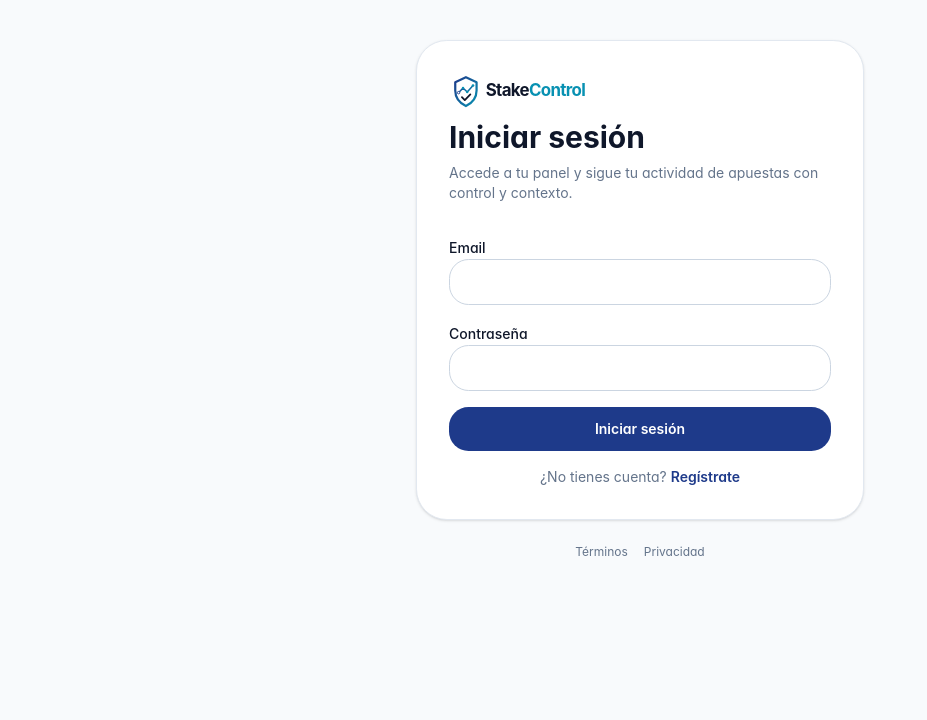
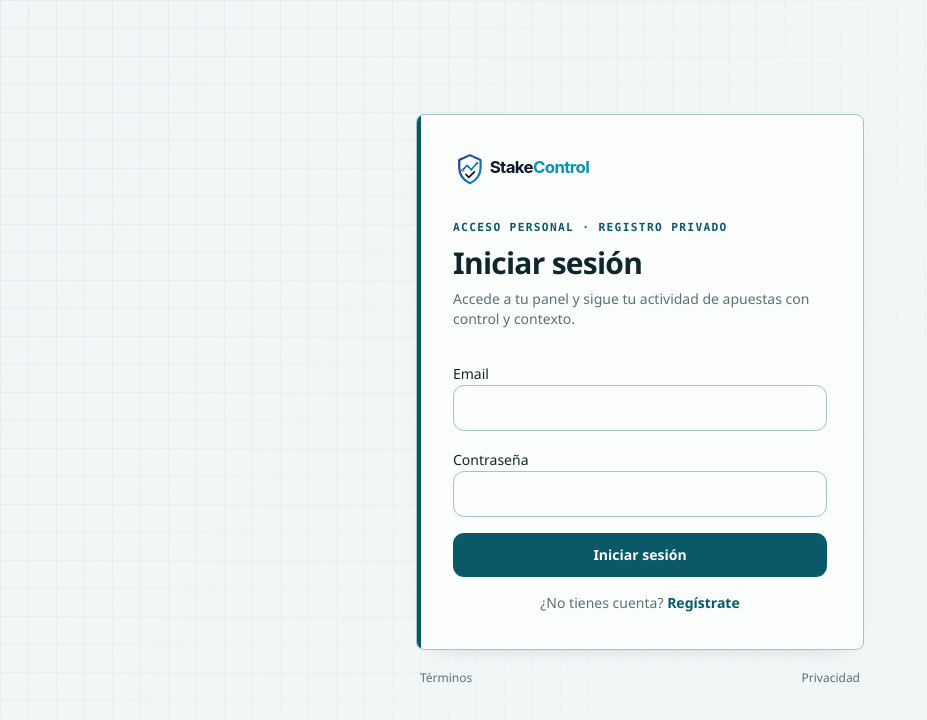
Before and after one commit to NeoAriel-code/StakeControl, a Next.js app: page /login in a window 1280 px wide. Shown: the top 720 px of the page, without its empty margins (0-927 px from the left). Built offline with nearby package versions, Linux system fonts and the light colour scheme; no server answers.

Commit message:
Refine StakeControl visual language

```diff
--- a/src/app/globals.css
+++ b/src/app/globals.css
@@ -65,39 +65,39 @@
 }
 
 :root {
-  --font-app-sans: Inter, ui-sans-serif, system-ui, -apple-system, BlinkMacSystemFont, "Segoe UI", sans-serif;
-  --font-app-mono: ui-monospace, SFMono-Regular, Menlo, Monaco, Consolas, "Liberation Mono", "Courier New", monospace;
-  --background: #f8fafc;
-  --foreground: #0f172a;
-  --card: #ffffff;
-  --card-foreground: #0f172a;
-  --popover: #ffffff;
-  --popover-foreground: #0f172a;
-  --primary: #1e3a8a;
+  --font-app-sans: "Aptos", "Segoe UI", ui-sans-serif, system-ui, sans-serif;
+  --font-app-mono: "SFMono-Regular", Consolas, "Liberation Mono", monospace;
+  --background: #f1f6f7;
+  --foreground: #10262d;
+  --card: #fcfefe;
+  --card-foreground: #10262d;
+  --popover: #fcfefe;
+  --popover-foreground: #10262d;
+  --primary: #0b5968;
   --primary-foreground: #ffffff;
-  --secondary: #0891b2;
+  --secondary: #147f90;
   --secondary-foreground: #ffffff;
-  --muted: #f1f5f9;
-  --muted-foreground: #64748b;
-  --accent: #eff6ff;
-  --accent-foreground: #1e3a8a;
+  --muted: #e5eef0;
+  --muted-foreground: #597078;
+  --accent: #dff0f1;
+  --accent-foreground: #0b5968;
   --destructive: #dc2626;
-  --border: #e2e8f0;
-  --input: #e2e8f0;
-  --ring: #1d4ed8;
-  --chart-1: #1d4ed8;
-  --chart-2: #0891b2;
+  --border: #cfdee1;
+  --input: #b9ced2;
+  --ring: #0c8194;
+  --chart-1: #0b5968;
+  --chart-2: #0c8194;
   --chart-3: #16a34a;
   --chart-4: #d97706;
   --chart-5: #dc2626;
-  --surface-muted: #f8fafc;
-  --surface-elevated: #ffffff;
-  --surface-overlay: rgba(255, 255, 255, 0.82);
-  --text-secondary: #334155;
-  --text-soft: #94a3b8;
-  --border-strong: #cbd5e1;
-  --primary-soft: #dbeafe;
-  --primary-hover: #2d4fa3;
+  --surface-muted: #edf4f5;
+  --surface-elevated: #fcfefe;
+  --surface-overlay: rgb(252 254 254 / 0.9);
+  --text-secondary: #2d464e;
+  --text-soft: #7d969d;
+  --border-strong: #a9c1c5;
+  --primary-soft: #d6ebed;
+  --primary-hover: #084b58;
   --success: #16a34a;
   --success-soft: #f0fdf4;
   --warning: #b45309;
@@ -108,55 +108,55 @@
   --danger-border: #fecaca;
   --premium: #7c3aed;
   --premium-soft: #f5f3ff;
-  --sidebar: #0f172a;
-  --sidebar-foreground: #e2e8f0;
-  --sidebar-primary: #22d3ee;
-  --sidebar-primary-foreground: #082f49;
-  --sidebar-accent: rgba(148, 163, 184, 0.12);
+  --sidebar: #102c34;
+  --sidebar-foreground: #e4f0f1;
+  --sidebar-primary: #70d8dc;
+  --sidebar-primary-foreground: #07353d;
+  --sidebar-accent: rgb(172 220 220 / 0.1);
   --sidebar-accent-foreground: #f8fafc;
-  --sidebar-border: rgba(148, 163, 184, 0.18);
-  --sidebar-ring: rgba(96, 165, 250, 0.35);
-  --radius: 0.875rem;
-  --shadow-card: 0 16px 40px -24px rgb(15 23 42 / 0.18);
-  --shadow-card-hover: 0 20px 46px -26px rgb(37 99 235 / 0.22);
-  --shadow-panel: 0 20px 60px -34px rgb(15 23 42 / 0.34);
+  --sidebar-border: rgb(185 221 220 / 0.16);
+  --sidebar-ring: rgb(112 216 220 / 0.34);
+  --radius: 0.5rem;
+  --shadow-card: 0 1px 0 rgb(16 38 45 / 0.04);
+  --shadow-card-hover: 0 8px 18px -16px rgb(11 89 104 / 0.34);
+  --shadow-panel: 0 10px 24px -22px rgb(16 38 45 / 0.4);
   --sidebar-width: 256px;
   --navbar-height: 64px;
 }
 
 :root[data-theme="dark"],
 :root.dark {
-  --background: #020617;
-  --foreground: #e5eefb;
-  --card: #0f172a;
-  --card-foreground: #e5eefb;
-  --popover: #0f172a;
-  --popover-foreground: #e5eefb;
-  --primary: #7fb0ff;
-  --primary-foreground: #081225;
-  --secondary: #22d3ee;
-  --secondary-foreground: #062837;
-  --muted: #111827;
-  --muted-foreground: #94a3b8;
-  --accent: #172554;
-  --accent-foreground: #bfdbfe;
+  --background: #07171b;
+  --foreground: #e6f2f2;
+  --card: #0d252b;
+  --card-foreground: #e6f2f2;
+  --popover: #0d252b;
+  --popover-foreground: #e6f2f2;
+  --primary: #77dadd;
+  --primary-foreground: #073239;
+  --secondary: #61c8ce;
+  --secondary-foreground: #062d34;
+  --muted: #10252b;
+  --muted-foreground: #9bb5b9;
+  --accent: #123842;
+  --accent-foreground: #bce8e8;
   --destructive: #f87171;
-  --border: #1e293b;
-  --input: #233047;
-  --ring: #60a5fa;
-  --chart-1: #60a5fa;
-  --chart-2: #22d3ee;
+  --border: #214048;
+  --input: #31545c;
+  --ring: #77dadd;
+  --chart-1: #77dadd;
+  --chart-2: #48aeb8;
   --chart-3: #4ade80;
   --chart-4: #fbbf24;
   --chart-5: #f87171;
-  --surface-muted: #09111f;
-  --surface-elevated: #132033;
-  --surface-overlay: rgba(15, 23, 42, 0.82);
-  --text-secondary: #cbd5e1;
-  --text-soft: #64748b;
-  --border-strong: #334155;
-  --primary-soft: #1e3a8a;
-  --primary-hover: #93c5fd;
+  --surface-muted: #0a1e23;
+  --surface-elevated: #102b31;
+  --surface-overlay: rgb(7 23 27 / 0.88);
+  --text-secondary: #c9dcdc;
+  --text-soft: #66858a;
+  --border-strong: #3d6269;
+  --primary-soft: #164c55;
+  --primary-hover: #a0e8e9;
   --success: #4ade80;
   --success-soft: #052e16;
   --warning: #fcd34d;
@@ -167,17 +167,17 @@
   --danger-border: #7f1d1d;
   --premium: #c4b5fd;
   --premium-soft: #2e1065;
-  --sidebar: #020617;
-  --sidebar-foreground: #dbe7f7;
-  --sidebar-primary: #22d3ee;
-  --sidebar-primary-foreground: #082f49;
-  --sidebar-accent: rgba(51, 65, 85, 0.72);
+  --sidebar: #06171b;
+  --sidebar-foreground: #dbeaea;
+  --sidebar-primary: #77dadd;
+  --sidebar-primary-foreground: #073239;
+  --sidebar-accent: rgb(81 152 155 / 0.16);
   --sidebar-accent-foreground: #f8fafc;
-  --sidebar-border: rgba(51, 65, 85, 0.9);
-  --sidebar-ring: rgba(96, 165, 250, 0.35);
-  --shadow-card: 0 24px 48px -30px rgb(2 6 23 / 0.72);
-  --shadow-card-hover: 0 28px 54px -28px rgb(8 47 73 / 0.68);
-  --shadow-panel: 0 24px 70px -38px rgb(2 6 23 / 0.9);
+  --sidebar-border: rgb(101 166 166 / 0.2);
+  --sidebar-ring: rgb(119 218 221 / 0.3);
+  --shadow-card: 0 1px 0 rgb(255 255 255 / 0.03);
+  --shadow-card-hover: 0 10px 22px -18px rgb(0 0 0 / 0.8);
+  --shadow-panel: 0 12px 28px -22px rgb(0 0 0 / 0.86);
 }
 
 @layer base {
@@ -286,8 +286,7 @@
     flex-direction: column;
     overflow: hidden auto;
     border-inline-end: 1px solid var(--sidebar-border);
-    background:
-      linear-gradient(180deg, color-mix(in srgb, var(--sidebar) 94%, white 6%) 0%, var(--sidebar) 100%);
+    background: linear-gradient(180deg, color-mix(in srgb, var(--sidebar) 94%, #17434a 6%) 0%, var(--sidebar) 58%);
     color: var(--sidebar-foreground);
     transition: transform 0.28s ease, box-shadow 0.28s ease;
   }
@@ -298,8 +297,8 @@
     inset: 0;
     pointer-events: none;
     background:
-      radial-gradient(circle at top, rgb(34 211 238 / 0.18), transparent 32%),
-      linear-gradient(180deg, transparent 0%, rgb(15 23 42 / 0.22) 100%);
+      linear-gradient(90deg, var(--sidebar-primary) 0 3px, transparent 3px),
+      linear-gradient(180deg, rgb(112 216 220 / 0.13), transparent 20%);
   }
 
   .sidebar > * {
@@ -335,9 +334,11 @@
     min-block-size: calc(100dvh - var(--navbar-height));
     margin-block-start: var(--navbar-height);
     margin-inline-start: var(--sidebar-width);
-    background:
-      radial-gradient(circle at top right, color-mix(in srgb, var(--primary) 8%, transparent), transparent 28%),
-      linear-gradient(180deg, color-mix(in srgb, var(--background) 94%, white 6%) 0%, var(--background) 100%);
+    background-color: var(--background);
+    background-image:
+      linear-gradient(color-mix(in srgb, var(--border) 42%, transparent) 1px, transparent 1px),
+      linear-gradient(90deg, color-mix(in srgb, var(--border) 42%, transparent) 1px, transparent 1px);
+    background-size: 28px 28px;
   }
 
   .metric-card {
@@ -349,10 +350,8 @@
     min-block-size: 8.25rem;
     padding: 1.35rem 1.5rem;
     border: 1px solid var(--border);
-    border-radius: var(--radius-xl);
-    background:
-      radial-gradient(circle at top right, color-mix(in srgb, var(--card-accent, var(--primary)) 10%, transparent), transparent 38%),
-      linear-gradient(180deg, var(--card) 0%, color-mix(in srgb, var(--card) 88%, var(--background)) 100%);
+    border-radius: var(--radius);
+    background: var(--card);
     box-shadow: var(--shadow-card);
     transition:
       transform 0.2s ease,
@@ -361,7 +360,7 @@
   }
 
   .metric-card:hover {
-    transform: translateY(-1px);
+    transform: translateY(-2px);
     border-color: color-mix(in srgb, var(--card-accent, var(--primary)) 24%, var(--border));
     box-shadow: var(--shadow-card-hover);
   }
@@ -370,8 +369,8 @@
     content: "";
     position: absolute;
     inset: 0 auto auto 0;
-    block-size: 0.25rem;
-    inline-size: 100%;
+    block-size: 100%;
+    inline-size: 0.22rem;
     background: var(--card-accent, var(--primary));
     opacity: 0.92;
   }
@@ -379,12 +378,12 @@
   .metric-card::after {
     content: "";
     position: absolute;
-    inset: auto 1rem 1rem auto;
-    block-size: 4.5rem;
-    inline-size: 4.5rem;
-    border-radius: 9999px;
-    background: color-mix(in srgb, var(--card-accent, var(--primary)) 8%, transparent);
-    filter: blur(12px);
+    inset: 1rem 1rem auto auto;
+    block-size: 0.45rem;
+    inline-size: 0.45rem;
+    border-radius: 0;
+    background: var(--card-accent, var(--primary));
+    filter: none;
     pointer-events: none;
   }
 
@@ -393,7 +392,7 @@
     align-items: center;
     gap: 0.375rem;
     width: fit-content;
-    border-radius: 9999px;
+    border-radius: 0.25rem;
     padding: 0.32rem 0.68rem;
     font-size: 0.72rem;
     font-weight: 750;
@@ -434,7 +433,7 @@
     align-items: center;
     gap: 0.375rem;
     padding: 0.25rem 0.625rem;
-    border-radius: 9999px;
+    border-radius: 0.25rem;
     font-size: 0.75rem;
     font-weight: 600;
     letter-spacing: 0.01em;
@@ -465,7 +464,7 @@
     margin-inline: 0.5rem;
     padding: 0.675rem 1rem;
     border: 1px solid transparent;
-    border-radius: var(--radius-lg);
+    border-radius: 0.35rem;
     color: color-mix(in srgb, var(--sidebar-foreground) 72%, transparent);
     font-size: 0.875rem;
     font-weight: 500;
@@ -482,12 +481,12 @@
     color: var(--sidebar-foreground);
     background: var(--sidebar-accent);
     border-color: color-mix(in srgb, var(--sidebar-ring) 52%, transparent);
-    transform: translateX(2px);
+    transform: translateX(3px);
   }
 
   .nav-item.active {
     color: #ffffff;
-    background: color-mix(in srgb, var(--sidebar-primary) 16%, var(--sidebar-accent));
+    background: color-mix(in srgb, var(--sidebar-primary) 13%, var(--sidebar-accent));
     border-color: color-mix(in srgb, var(--sidebar-primary) 22%, transparent);
     box-shadow: inset 0 0 0 1px rgb(255 255 255 / 0.03);
   }
@@ -509,7 +508,7 @@
     gap: 0.75rem;
     padding: 0.875rem 1rem;
     border: 1px solid color-mix(in srgb, var(--warning) 28%, var(--warning-soft));
-    border-radius: var(--radius-lg);
+    border-radius: 0.35rem;
     background: var(--warning-soft);
     color: var(--warning-foreground);
     font-size: 0.75rem;
@@ -523,7 +522,7 @@
     width: 2.25rem;
     height: 2.25rem;
     border: 1px solid transparent;
-    border-radius: 0.75rem;
+    border-radius: 0.35rem;
     color: var(--muted-foreground);
     transition:
       color 0.15s ease,
@@ -545,7 +544,7 @@
     gap: 1rem;
     padding: 3.5rem 1.5rem;
     border: 1px dashed color-mix(in srgb, var(--border-strong) 78%, transparent);
-    border-radius: var(--radius-2xl);
+    border-radius: 0.5rem;
     background:
       radial-gradient(circle at top, color-mix(in srgb, var(--primary) 6%, transparent), transparent 36%),
       color-mix(in srgb, var(--background) 76%, var(--card));
@@ -558,7 +557,7 @@
     justify-content: center;
     width: 3.5rem;
     height: 3.5rem;
-    border-radius: 9999px;
+    border-radius: 0.35rem;
     background: var(--muted);
     color: var(--muted-foreground);
     box-shadow: inset 0 0 0 1px color-mix(in srgb, var(--border) 86%, transparent);
@@ -571,8 +570,9 @@
     flex-wrap: wrap;
     gap: 1rem;
     margin-block-end: 1.5rem;
-    padding-block-end: 1.5rem;
+    padding: 0 0 1.5rem 1rem;
     border-block-end: 1px solid var(--border);
+    border-inline-start: 3px solid var(--primary);
   }
 
   .data-table {
@@ -615,10 +615,56 @@
 
   .form-panel {
     border: 1px solid var(--border);
-    border-radius: var(--radius-3xl);
-    background:
-      linear-gradient(180deg, var(--card), color-mix(in srgb, var(--card) 88%, var(--background)));
+    border-radius: var(--radius);
+    background: var(--card);
     box-shadow: var(--shadow-card);
+  }
+
+  .auth-stage {
+    position: relative;
+    isolation: isolate;
+    min-block-size: 100dvh;
+    padding: clamp(1.25rem, 5vw, 4rem);
+    background: var(--background);
+  }
+
+  .auth-stage::before {
+    content: "";
+    position: fixed;
+    z-index: -1;
+    inset: 0;
+    pointer-events: none;
+    background-image:
+      linear-gradient(color-mix(in srgb, var(--border) 46%, transparent) 1px, transparent 1px),
+      linear-gradient(90deg, color-mix(in srgb, var(--border) 46%, transparent) 1px, transparent 1px);
+    background-size: 28px 28px;
+    mask-image: linear-gradient(120deg, black, transparent 72%);
+  }
+
+  .auth-panel {
+    position: relative;
+    overflow: hidden;
+    border: 1px solid var(--border-strong);
+    border-radius: var(--radius);
+    background: var(--card);
+    box-shadow: var(--shadow-panel);
+  }
+
+  .auth-panel::before {
+    content: "";
+    position: absolute;
+    inset: 0 auto 0 0;
+    inline-size: 4px;
+    background: var(--primary);
+  }
+
+  .auth-kicker {
+    color: var(--primary);
+    font-family: var(--font-app-mono);
+    font-size: 0.7rem;
+    font-weight: 700;
+    letter-spacing: 0.12em;
+    text-transform: uppercase;
   }
 
   .skeleton {
@@ -660,12 +706,14 @@
 
 @layer utilities {
   .surface-panel {
-    @apply rounded-3xl border border-border bg-card shadow-sm;
+    @apply border border-border bg-card shadow-sm;
+    border-radius: var(--radius);
     box-shadow: var(--shadow-panel);
   }
 
   .surface-section {
-    @apply rounded-2xl border border-border bg-card shadow-sm;
+    @apply border border-border bg-card shadow-sm;
+    border-radius: var(--radius);
   }
 
   .text-soft {
--- a/src/app/login/page.tsx
+++ b/src/app/login/page.tsx
@@ -7,8 +7,9 @@ export default async function LoginPage() {
   await redirectAuthenticatedUser();
 
   return (
-    <div className="min-h-screen bg-background px-4 py-10">
-      <div className="mx-auto max-w-md rounded-3xl border border-border bg-card p-8 shadow-sm">
+    <div className="auth-stage flex items-center justify-center">
+      <div className="w-full max-w-md">
+      <div className="auth-panel p-7 sm:p-9">
         <div className="mb-8">
           <Image
             src="/brand/stakecontrol-logo-horizontal.svg"
@@ -26,7 +27,8 @@ export default async function LoginPage() {
             priority
             className="hidden h-auto w-[160px] dark:block"
           />
-          <h1 className="mt-2 text-3xl font-bold text-foreground">Iniciar sesión</h1>
+          <p className="auth-kicker mt-8">Acceso personal · Registro privado</p>
+          <h1 className="mt-2 text-3xl font-bold tracking-tight text-foreground">Iniciar sesión</h1>
           <p className="mt-2 text-sm text-muted-foreground">
             Accede a tu panel y sigue tu actividad de apuestas con control y contexto.
           </p>
@@ -34,7 +36,7 @@ export default async function LoginPage() {
 
         <LoginForm />
       </div>
-      <footer className="mx-auto mt-6 flex max-w-md justify-center gap-4 text-xs text-muted-foreground">
+      <footer className="mt-5 flex justify-between gap-4 px-1 text-xs font-medium text-muted-foreground">
         <Link href="/terms" className="hover:text-primary">
           Términos
         </Link>
@@ -42,6 +44,7 @@ export default async function LoginPage() {
           Privacidad
         </Link>
       </footer>
+      </div>
     </div>
   );
 }
```
Also changed, not shown: src/app/onboarding/page.tsx (+5 -8 lines), src/app/page.tsx (+11 -11 lines), src/app/register/page.tsx (+7 -4 lines).
